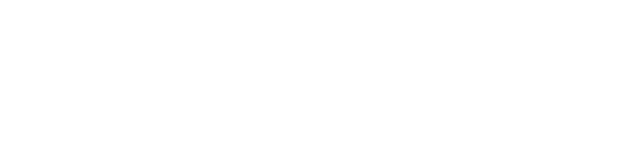
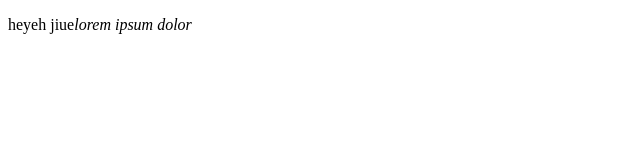
Before and after one commit to marco-git05/git_test, a plain HTML site: page html-boilerplate/index.html in a window 1280 px wide. Shown: the whole page, without its empty margins (0-640 px from the left). Drawn offline with Linux system fonts and the light colour scheme.

Commit message:
added index.html file

```diff
--- a/html-boilerplate/index.html
+++ b/html-boilerplate/index.html
@@ -5,11 +5,11 @@
     <head>
         <meta charset="UTF-8">
         <meta name="viewport" content="width=device-width, initial-scale=1.0">
-        <title>My FIrst Website</title>
+        <title>My First Website</title>
     </head>
 
     <body>
-
+        <p>heyeh jiue<em>lorem ipsum dolor</em></p>
     </body>
 
 </html>
```
